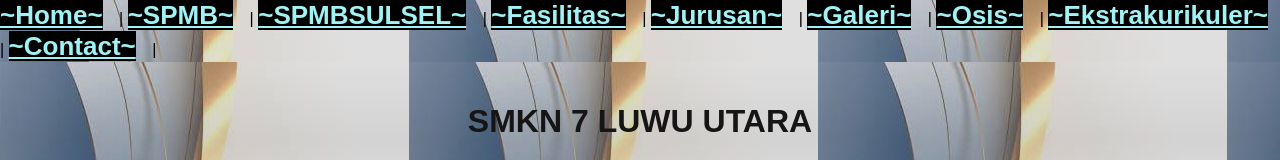
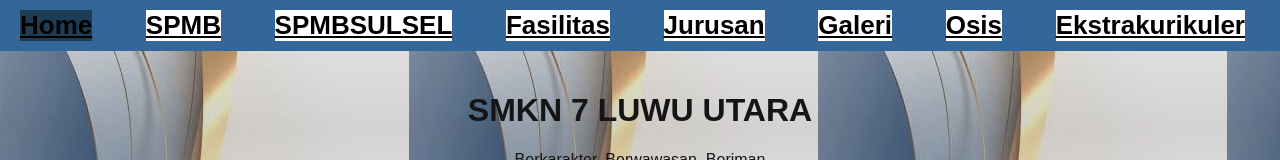
Before and after one commit to Almiraaninda/SKANSEVLUTRA, a plain HTML site: page galeri.html in a window 1280 px wide. Shown: the top 160 px of the page. Drawn offline with Linux system fonts and the light colour scheme.

Commit message:
update file

```diff
--- a/galeri.html
+++ b/galeri.html
@@ -5,18 +5,17 @@
   <style>
     body {
       font-family: Arial, sans-serif;
-      background-image: linear-gradient(rgba(37, 32, 32, 0.144),rgba(37, 34, 34, 0.199),rgba(37,32,32,0.144)),
-      url(gradasi.jpeg);
+    background-color: silver;
       margin: 0;
       padding: 0;
     }
 
-    nav a {
-        background-color: black;
-        color: rgb(161, 242, 245);
+   nav a {
+      background-color: white;
+        color: black;
         font-size: 26px;
         font-weight: bold;
-        margin-right: 12px;
+        margin-right: 15px;
     }
 
     header {
@@ -76,19 +75,42 @@
     }
   </style>
 
-<nav>
-  <a href="index.html">~Home~</a> |
-  <a href="form.html">~SPMB~</a> |
-  <a href="https://spmb.sulselprov.go.id/login">~SPMBSULSEL~</a> |
-  <a href="sarpas.html">~Fasilitas~</a> |
-  <a href="jurusan.html">~Jurusan~</a> |
-  <a href="galeri.html">~Galeri~</a> |
-  <a href="anggotaosis.html">~Osis~</a> |
-  <a href="ekstrakurikuler.html">~Ekstrakurikuler~</a> |
-  <a href="#">~Contact~</a> |
-</nav>
+<style>
+        body {
+            font-family: Arial, sans-serif;
+            margin: 0;
+            padding: 0;
+        }
+        nav {
+            background-color: #336699;
+            padding: 10px 20px;
+            display: flex;
+            justify-content: space-between;
+            align-items: center;
+            box-shadow: 0 2px 5px rgba(0, 0, 0, 0.2);
+        }
+        nav a:hover {
+            background-color: #2a4d66;
+        }
+        nav a.active {
+            background-color: #1e3c54;
+        }
+    </style>
 
 <body>
+
+  </head>
+<body>
+    <nav>
+        <a href="index.html" class="active">Home</a>
+        <a href="form.html">SPMB</a>
+        <a href="https://spmb.sulselprov.go.id/login">SPMBSULSEL</a>
+        <a href="sarpas.html">Fasilitas</a>
+        <a href="jurusan.html">Jurusan</a>
+        <a href="galeri.html">Galeri</a>
+        <a href="anggotaosis.html">Osis</a>
+        <a href="ekstrakurikuler.html">Ekstrakurikuler</a>
+    </nav>
 
 <header>
   <h1>SMKN 7 LUWU UTARA</h1>
```
Also changed, not shown: PENGURUS INTI.HTML (+11 -12 lines), anggotaosis.html (+36 -20 lines), bidang 1 .html (+10 -11 lines), bidang 2.html (+10 -11 lines), bidang10.html (+10 -11 lines), bidang3.html (+10 -11 lines), bidang4.html (+10 -11 lines), bidang5.html (+10 -11 lines), bidang6.html (+10 -11 lines), bidang7.html (+10 -11 lines), bidang8.html (+10 -11 lines), bidang9.html (+10 -11 lines), ekstrakurikuler.html (+35 -17 lines), form.html (+34 -14 lines), 3 more files.
